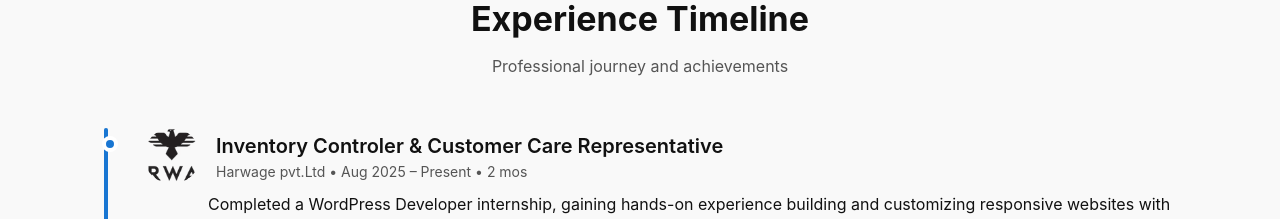
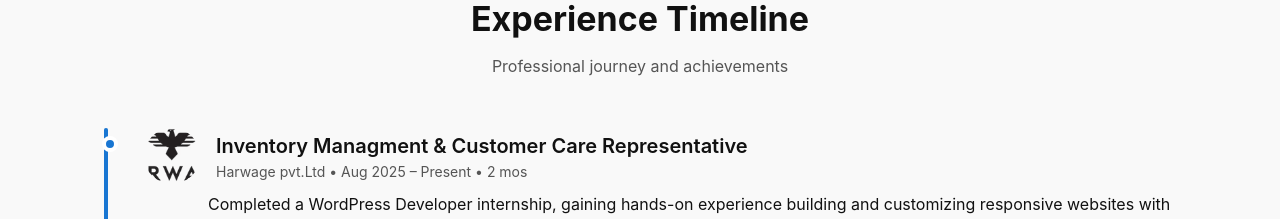
Before and after one commit to Abdur-Rehman7/abdurrehman, a React (Vite) app: page / in a window 1280 px wide. Shown: the part 2320-2539 px from the top of the page. Built offline with nearby package versions, Linux system fonts and the light colour scheme.

Commit message:
editing experience title

```diff
--- a/src/components/Experience.jsx
+++ b/src/components/Experience.jsx
@@ -39,7 +39,7 @@ const formatDate = (date) => {
 const experiences = [
   {
     company: "Harwage pvt.Ltd",
-    position: "Inventory Controler & Customer Care Representative ",
+    position: "Inventory Managment & Customer Care Representative ",
     start: "2025-08-26",
     end: null,
     desc: "Completed a WordPress Developer internship, gaining hands-on experience building and customizing responsive websites with themes, plugins, HTML, CSS, and PHP, while optimizing performance and integrating APIs at Web Rank Hub.",
```
